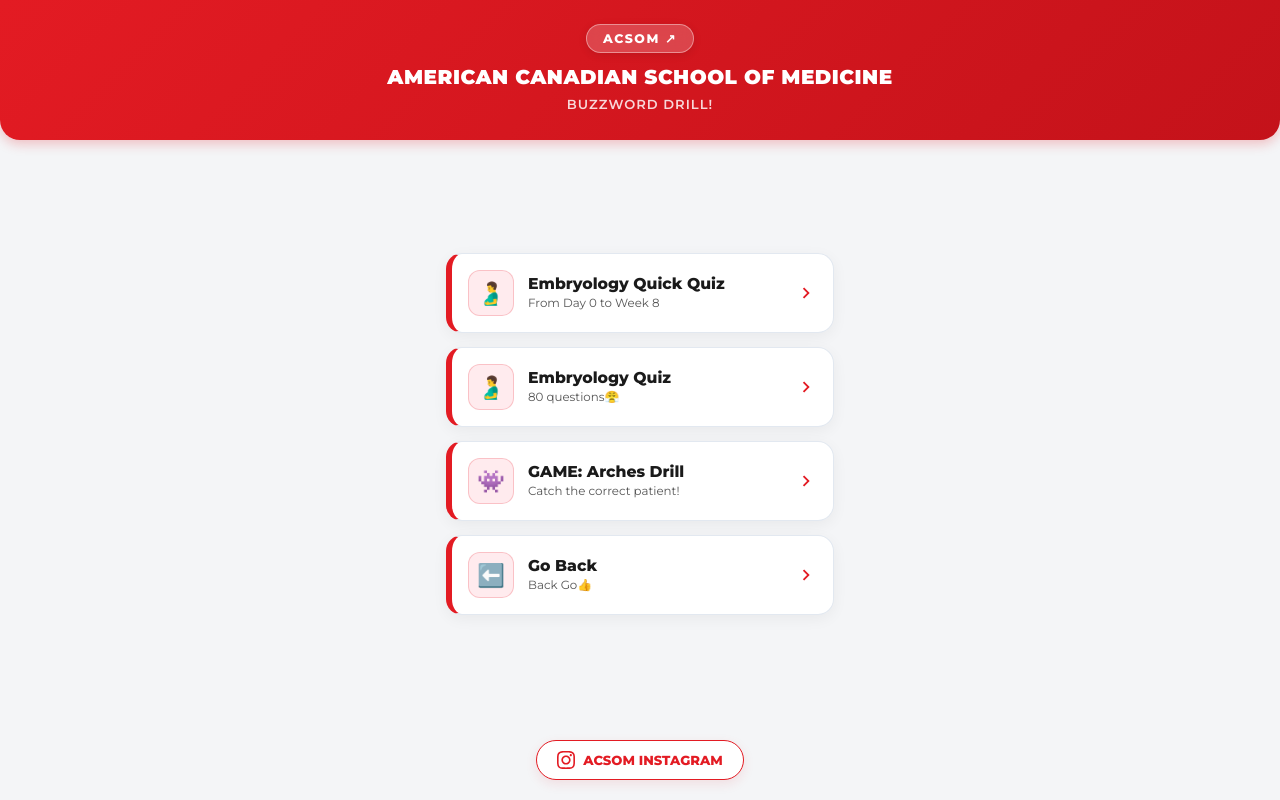
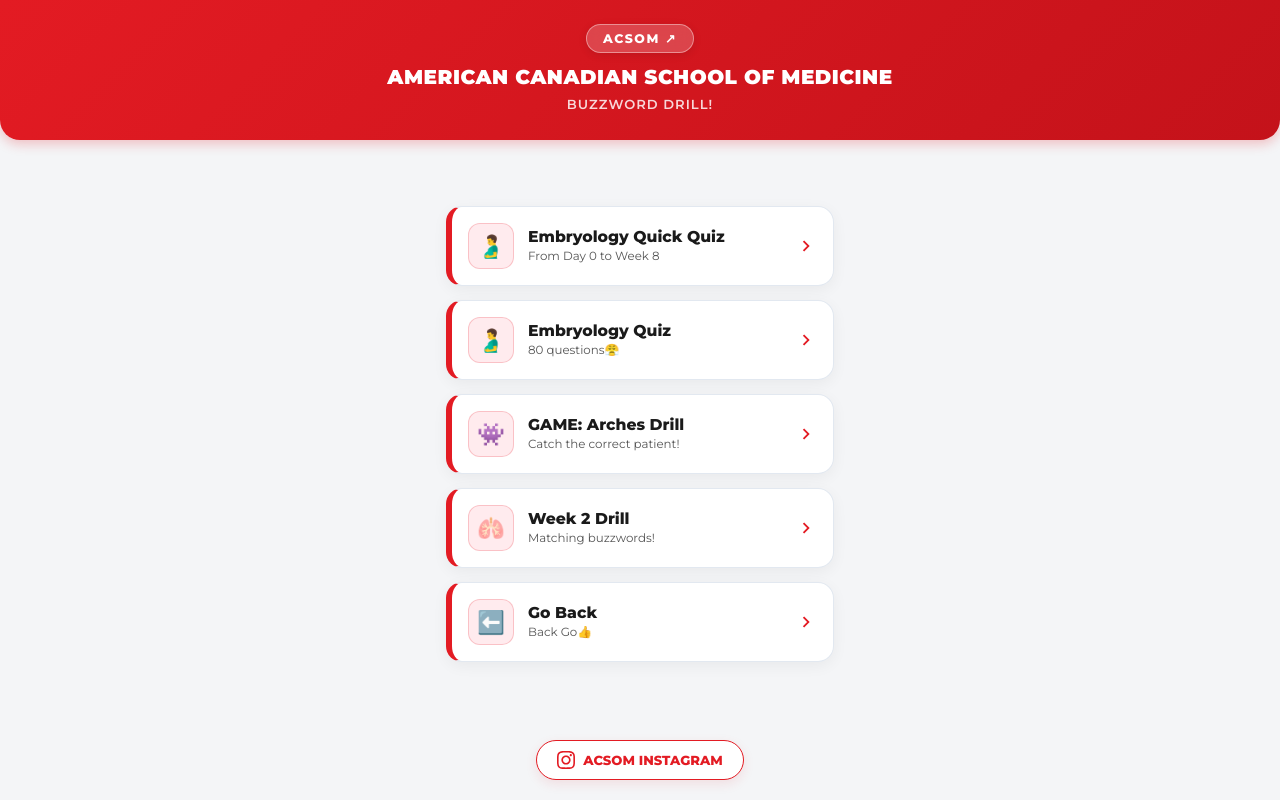
Before and after one commit to nineandelevennn/acsom, a plain HTML site: page generations/index.html in a window 1280 px wide. Drawn offline with Linux system fonts and the light colour scheme.

Commit message:
Update index.html

```diff
--- a/generations/index.html
+++ b/generations/index.html
@@ -354,6 +354,18 @@
             <svg class="arrow-icon" viewBox="0 0 24 24"><path d="M8.59 16.59L13.17 12 8.59 7.41 10 6l6 6-6 6z"/></svg>
         </a>
 
+                                                                <!-- week2 -->
+        <a href="https://nineandelevennn.github.io/acsom/generations/week2/" class="trainer-card">
+            <div class="card-content">
+                <div class="card-icon">🫁</div>
+                <div class="card-text">
+                    <h2>Week 2 Drill</h2>
+                    <p>Matching buzzwords!</p>
+                </div>
+            </div>
+            <svg class="arrow-icon" viewBox="0 0 24 24"><path d="M8.59 16.59L13.17 12 8.59 7.41 10 6l6 6-6 6z"/></svg>
+        </a>
+
                 <!-- Go back -->
         <a href="https://nineandelevennn.github.io/acsom/" class="trainer-card">
             <div class="card-content">
```
